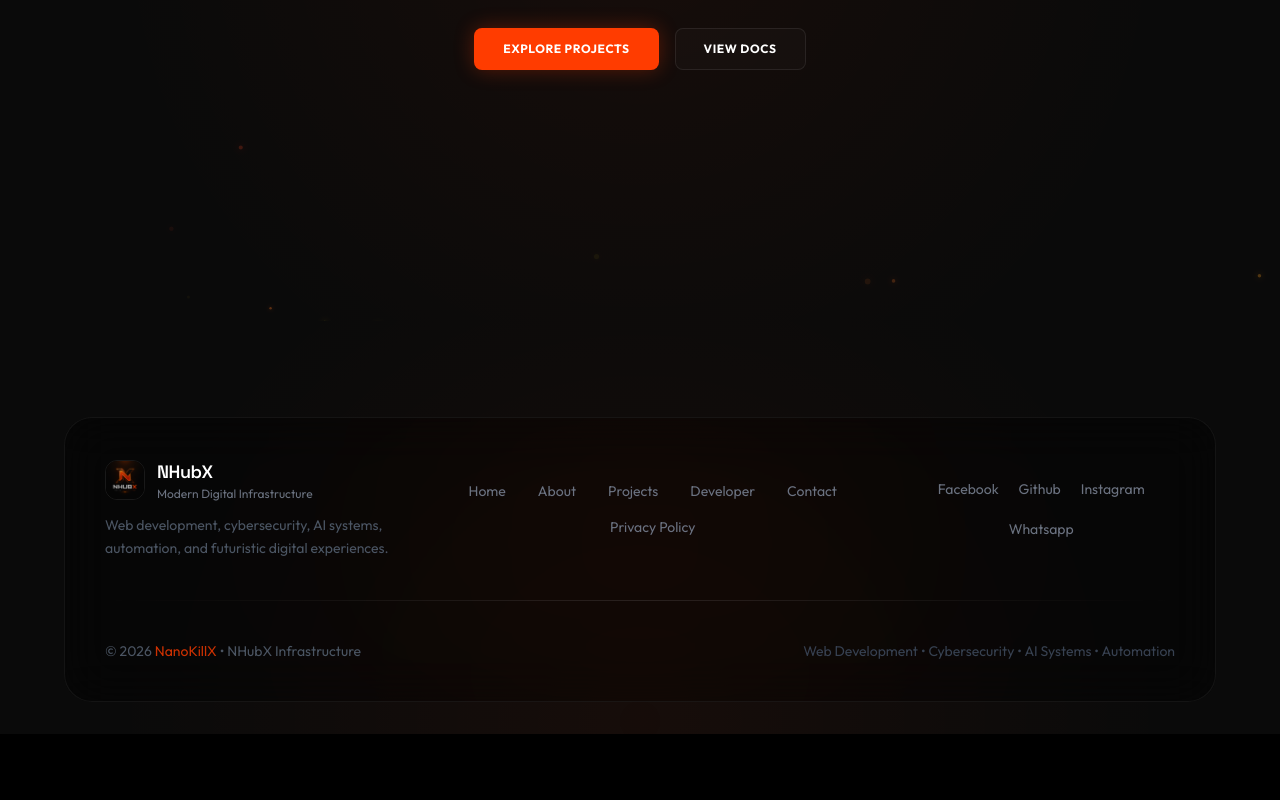
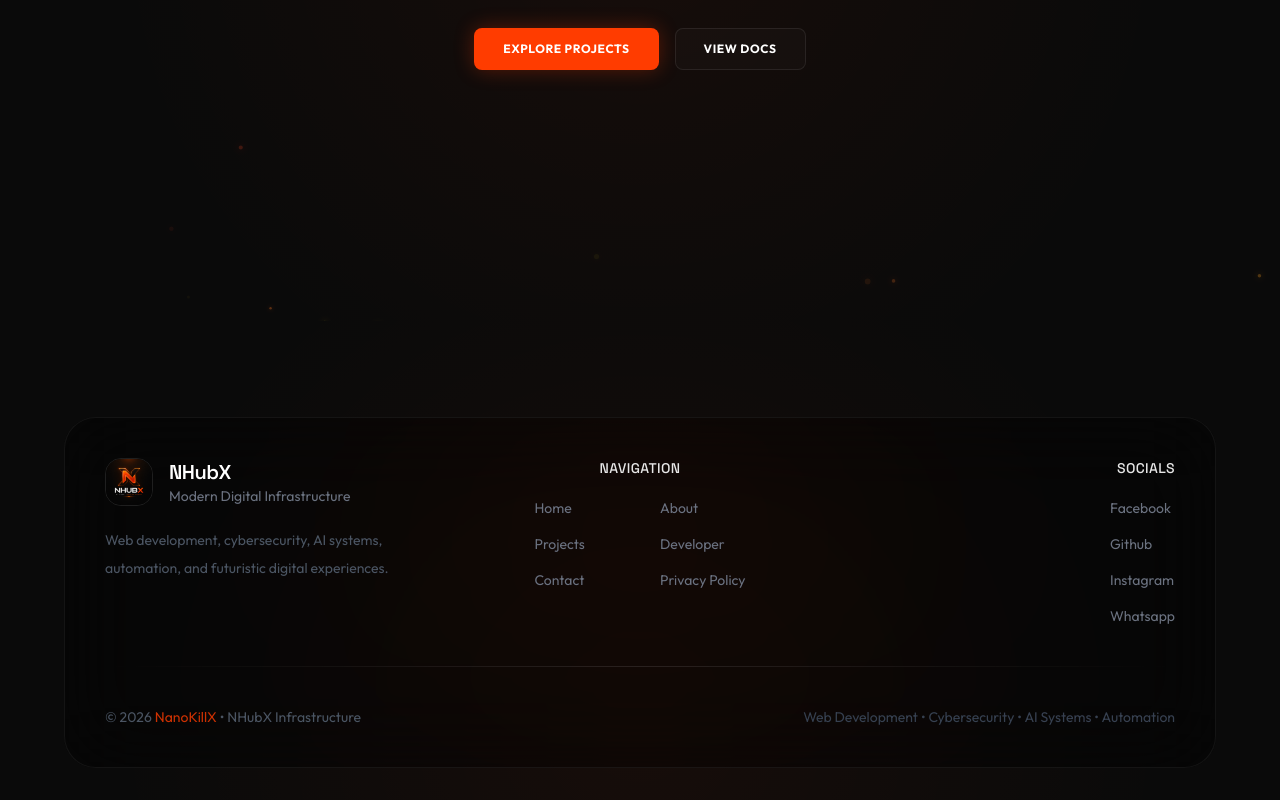
Before and after one commit to kingdevilcom/NHubX, a React (Vite) app: page / in a window 1280 px wide. Shown: the part 479-1279 px from the top of the page. Before the commit the page ends 1213 px from the top, so only its background shows below. Built offline with nearby package versions, Linux system fonts and the light colour scheme.

Commit message:
Update Footer.jsx

```diff
--- a/src/components/Footer.jsx
+++ b/src/components/Footer.jsx
@@ -2,45 +2,51 @@
 
 const Footer = () => {
   return (
-    <footer className="w-[95%] sm:w-[92%] md:w-[90%] max-w-6xl mx-auto mt-24 mb-8 px-6 sm:px-10 py-10 rounded-[28px] border border-white/[0.06] bg-black/40 backdrop-blur-xl overflow-hidden relative">
+    <footer className="w-[95%] sm:w-[92%] md:w-[90%] max-w-7xl mx-auto mt-24 mb-8 px-6 md:px-10 py-10 rounded-[32px] border border-white/[0.06] bg-black/40 backdrop-blur-2xl overflow-hidden relative">
 
       {/* glow */}
       <div className="absolute top-0 left-1/2 -translate-x-1/2 w-[500px] h-[250px] bg-nhubx-glow-primary/[0.04] blur-[120px] rounded-full pointer-events-none" />
 
       <div className="relative z-10 flex flex-col gap-10">
 
-        {/* top */}
-        <div className="flex flex-col lg:flex-row items-center justify-between gap-8">
+        {/* top section */}
+        <div className="grid grid-cols-1 md:grid-cols-3 gap-10">
 
           {/* brand */}
-          <div className="flex flex-col items-center lg:items-start gap-3">
+          <div className="flex flex-col gap-5">
 
-            <Link to="/" className="flex items-center gap-3 group">
+            <Link to="/" className="flex items-center gap-4 group w-fit">
               <img
                 src="/NHubX2.0.png"
                 alt="NHubX Logo"
-                className="w-10 h-10 rounded-xl border border-white/10 opacity-80 group-hover:opacity-100 transition"
+                className="w-12 h-12 rounded-2xl border border-white/10 group-hover:scale-105 transition"
               />
 
               <div>
-                <h2 className="text-lg font-semibold text-white tracking-tight">
+                <h2 className="text-white text-xl font-semibold tracking-tight">
                   NHubX
                 </h2>
 
-                <p className="text-xs text-gray-500">
+                <p className="text-gray-500 text-sm">
                   Modern Digital Infrastructure
                 </p>
               </div>
             </Link>
 
-            <p className="text-sm text-gray-600 max-w-xs text-center lg:text-left leading-relaxed">
-              Web development, cybersecurity, AI systems, automation,
-              and futuristic digital experiences.
+            <p className="text-gray-600 text-sm leading-7 max-w-sm">
+              Web development, cybersecurity, AI systems,
+              automation, and futuristic digital experiences.
             </p>
           </div>
 
-          {/* center links */}
-          <div className="flex flex-wrap justify-center gap-x-8 gap-y-4 text-sm">
+          {/* navigation */}
+          <div className="flex flex-col items-start md:items-center gap-5">
+
+            <h3 className="text-white/90 text-sm font-medium tracking-wide uppercase">
+              Navigation
+            </h3>
+
+            <div className="grid grid-cols-2 gap-x-10 gap-y-4 text-sm">
 
               <Link
                 to="/"
@@ -84,15 +90,22 @@
                 Privacy Policy
               </Link>
             </div>
+          </div>
 
           {/* socials */}
-          <div className="flex items-center gap-5 flex-wrap justify-center">
+          <div className="flex flex-col items-start md:items-end gap-5">
+
+            <h3 className="text-white/90 text-sm font-medium tracking-wide uppercase">
+              Socials
+            </h3>
+
+            <div className="flex flex-col gap-4 text-sm">
 
               <a
                 href="https://www.facebook.com/profile.php?id=61558472124147"
                 target="_blank"
                 rel="noopener noreferrer"
-              className="text-sm text-gray-500 hover:text-nhubx-glow-primary transition"
+                className="text-gray-500 hover:text-nhubx-glow-primary transition"
               >
                 Facebook
               </a>
@@ -101,7 +114,7 @@
                 href="https://github.com/NanoKillX"
                 target="_blank"
                 rel="noopener noreferrer"
-              className="text-sm text-gray-500 hover:text-nhubx-glow-primary transition"
+                className="text-gray-500 hover:text-nhubx-glow-primary transition"
               >
                 Github
               </a>
@@ -110,7 +123,7 @@
                 href="https://www.instagram.com/nanokillx/"
                 target="_blank"
                 rel="noopener noreferrer"
-              className="text-sm text-gray-500 hover:text-nhubx-glow-primary transition"
+                className="text-gray-500 hover:text-nhubx-glow-primary transition"
               >
                 Instagram
               </a>
@@ -119,10 +132,11 @@
                 href="https://api.whatsapp.com/send/?phone=94740356525&text&type=phone_number&app_absent=0"
                 target="_blank"
                 rel="noopener noreferrer"
-              className="text-sm text-gray-500 hover:text-nhubx-glow-primary transition"
+                className="text-gray-500 hover:text-nhubx-glow-primary transition"
               >
                 Whatsapp
               </a>
+            </div>
           </div>
         </div>
 
@@ -144,7 +158,6 @@
             Web Development • Cybersecurity • AI Systems • Automation
           </p>
         </div>
-
       </div>
     </footer>
   );
```
Lines whose indentation alone changed are shown as unchanged.
